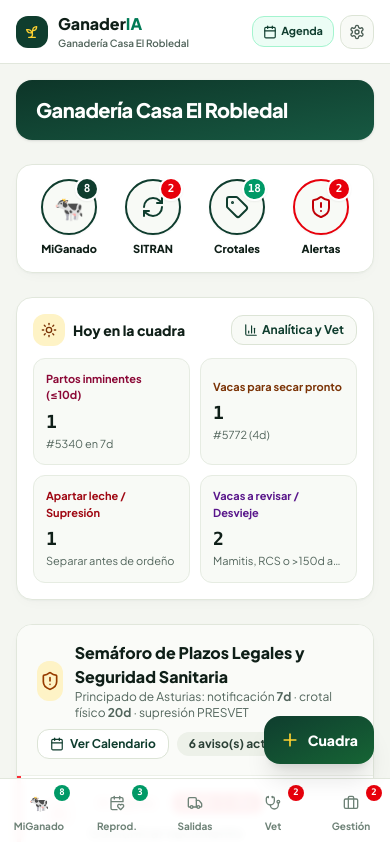
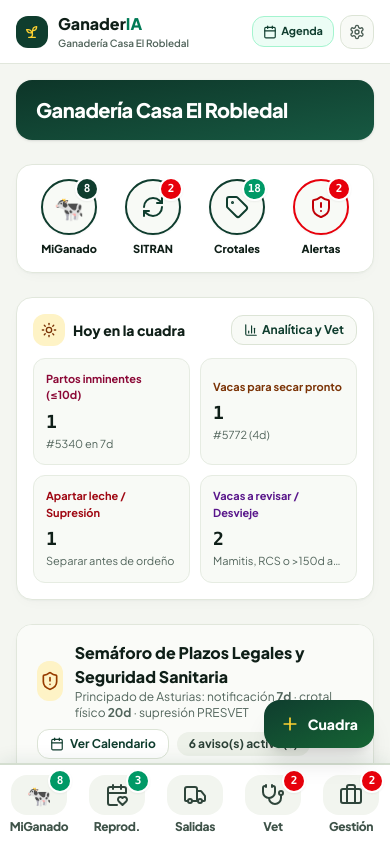
Before and after one commit to MunizcMiguel/GanaderIA, a React (Vite) app: page / in a window 390 px wide. Shown: the top 842 px of the page. Built offline with nearby package versions, Linux system fonts and the light colour scheme.

Commit message:
feat(a11y): barra inferior movil mas grande, clara y accesible

```diff
--- a/src/App.tsx
+++ b/src/App.tsx
@@ -1292,7 +1292,7 @@ export default function App() {
     <span
       aria-hidden="true"
       className={`inline-flex items-center justify-center leading-none ${
-        simboloMiGanado.length > 2 ? 'text-[13px] tracking-tighter' : 'text-base'
+        simboloMiGanado.length > 2 ? 'text-[15px] tracking-tighter' : 'text-xl'
       } ${className || ''}`}
     >
       {simboloMiGanado}
@@ -1431,7 +1431,7 @@ export default function App() {
   };
 
   return (
-    <div className="min-h-screen bg-[#f4f6f1] pb-24 lg:flex lg:pb-0">
+    <div className="min-h-screen bg-[#f4f6f1] pb-28 lg:flex lg:pb-0">
       {/* Sidebar escritorio limpia y agrupada */}
       <aside className="no-print sticky top-0 hidden h-screen w-68 shrink-0 flex-col border-r border-[#e1e7dc] bg-white lg:flex">
         <div className="border-b border-[#edf1e9] px-5 py-4">
@@ -1895,7 +1895,10 @@ export default function App() {
       />
 
       {/* Menú inferior móvil (sin Inicio ni Agenda, accesibles desde la cabecera superior) */}
-      <nav className="no-print fixed inset-x-0 bottom-0 z-30 flex overflow-x-auto border-t border-[#e1e7dc] bg-white/95 backdrop-blur-xs lg:hidden">
+      <nav
+        aria-label="Navegación principal"
+        className="no-print fixed inset-x-0 bottom-0 z-30 flex border-t-2 border-[#d4ded0] bg-white shadow-[0_-4px_16px_rgba(15,61,46,0.08)] lg:hidden"
+      >
         {navItems
           .filter((item) => item.id !== 'panel' && item.id !== 'calendario')
           .map((item) => {
@@ -1906,21 +1909,23 @@ export default function App() {
                 key={item.id}
                 type="button"
                 onClick={() => setPestana(item.id)}
-                className={`relative flex min-w-[66px] flex-1 flex-col items-center gap-0.5 py-2.5 text-[10px] font-bold transition ${
-                  activo ? 'text-[#0f3d2e]' : 'text-[#6e8277]'
+                className={`relative flex min-h-[78px] flex-1 flex-col items-center justify-center gap-1 px-1 py-2.5 text-xs font-extrabold transition active:scale-95 ${
+                  activo ? 'text-[#0f3d2e]' : 'text-[#3f5349]'
                 }`}
               >
                 <span
-                className={`flex h-7 w-10 items-center justify-center rounded-xl transition ${
-                  activo ? 'bg-emerald-100 text-[#0f3d2e]' : ''
+                  className={`flex h-10 w-14 items-center justify-center rounded-2xl transition ${
+                    activo
+                      ? 'bg-[#0f3d2e] text-amber-300 shadow-xs'
+                      : 'bg-[#f2f5ef] text-[#2f453b]'
                   }`}
                 >
-                <Icono className="h-4 w-4" />
+                  <Icono className="h-6 w-6" />
                 </span>
-              <span>{item.corto}</span>
+                <span className="leading-tight tracking-tight">{item.corto}</span>
                 {item.badge !== undefined && (
                   <span
-                  className={`absolute right-2 top-1.5 flex h-4 min-w-4 items-center justify-center rounded-full px-1 font-mono text-[9px] font-bold text-white ${
+                    className={`absolute right-1.5 top-1 flex h-6 min-w-6 items-center justify-center rounded-full border-2 border-white px-1.5 font-mono text-[11px] font-extrabold text-white shadow-xs ${
                       item.badgeColor === 'orange'
                         ? 'bg-orange-500'
                         : item.badgeColor === 'green'
--- a/src/components/FabAccionesCuadra.tsx
+++ b/src/components/FabAccionesCuadra.tsx
@@ -71,7 +71,7 @@ export function FabAccionesCuadra({
         />
       )}
 
-      <div className="no-print fixed bottom-20 right-4 z-40 flex flex-col items-end gap-2.5 lg:bottom-6 lg:right-6">
+      <div className="no-print fixed bottom-24 right-4 z-40 flex flex-col items-end gap-2.5 lg:bottom-6 lg:right-6">
         {abierto && (
           <div className="animate-fade-up mb-1 flex flex-col items-end gap-2">
             {acciones.map((acc) => {
```
Lines whose indentation alone changed are shown as unchanged.
